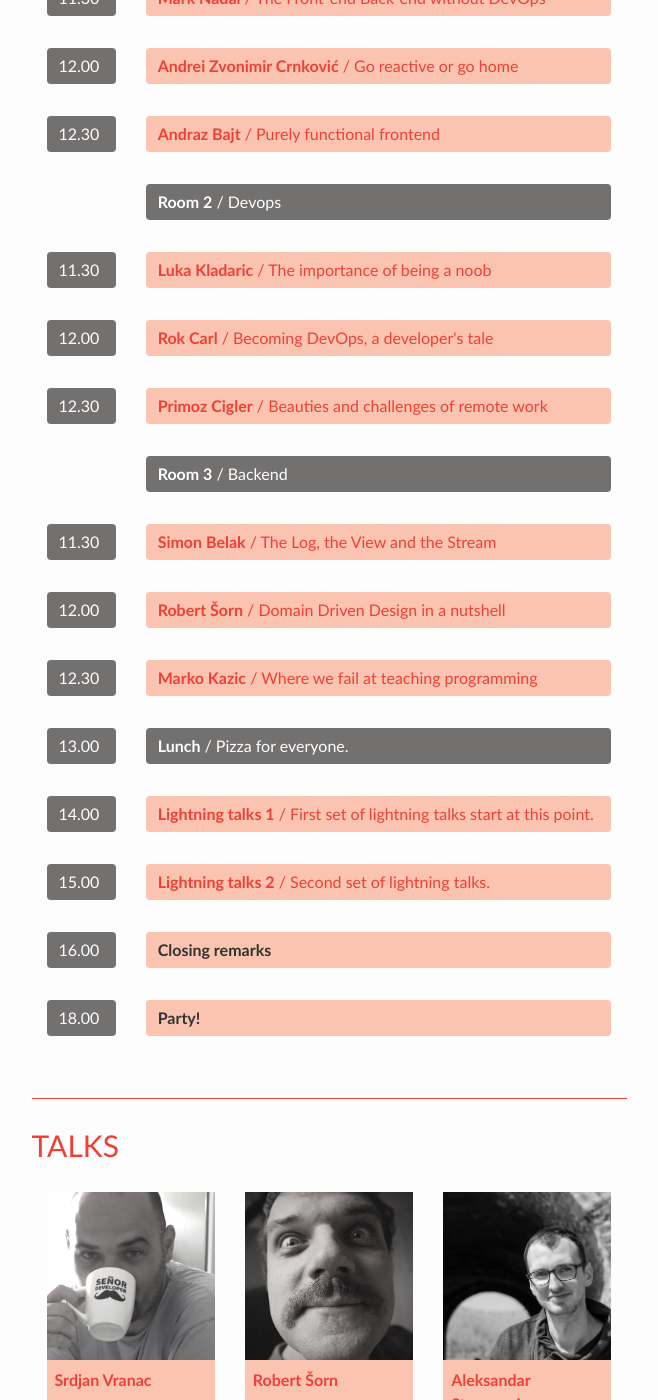
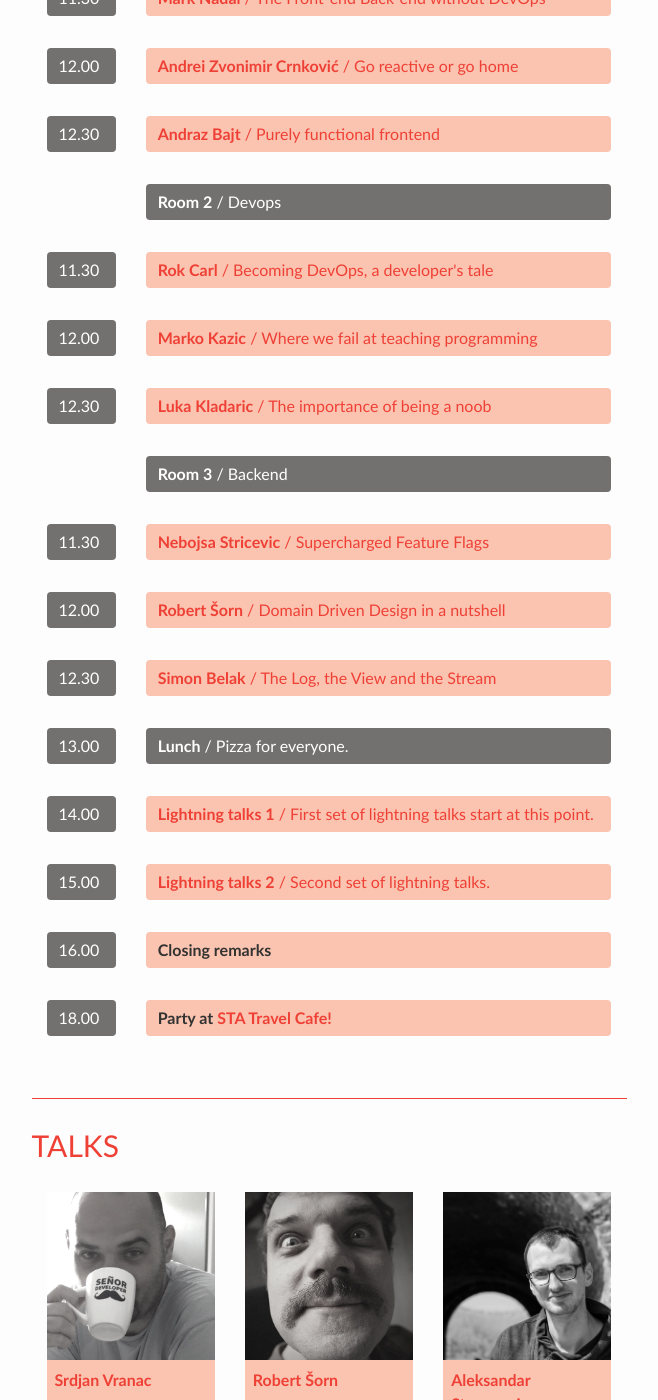
Before and after one commit to webcampsi/lj2016, a Jekyll site: the page built from index.html, in a window 1280 px wide and 1400 px high, scrolled down 2999 px. Shown: the whole window, without its empty margins (311-969 px from the left). Built offline with Jekyll 4.4.1, drawn with Linux system fonts in a browser that asks for light colours; nearby versions of some CDN libraries; comment, search, counter and statistics services are not loaded; some of the changed text lies outside the part shown.

Commit message:
Update schedule

```diff
--- a/index.html
+++ b/index.html
@@ -93,7 +93,7 @@ title: Webcamp Ljubljana 2016
 	<div class="container-fluid">
 		<div class="row">
   		<div class="col-xs-6 col-sm-2">
-    		<p class="schedule-grey">8:50</p>
+    		<p class="schedule-grey">8:00</p>
   		</div>
 			<div class="col-xs-12 col-sm-10">
     		<p class="schedule-red"><strong>Registration opens</strong> / Everyone with a ticket, welcome!</p>
@@ -196,7 +196,7 @@ title: Webcamp Ljubljana 2016
 				<p class="schedule-grey">10:30</p>
 			</div>
 			<div class="col-xs-12 col-sm-10">
-				<a href="/Nebojsa-Stricevic"><p class="schedule-red-on-red"><strong>Nebojsa Stricevic</strong> / Supercharged Feature Flags</p></a>
+				<a href="/Primoz-Cigler"><p class="schedule-red-on-red"><strong>Primoz Cigler</strong> / Beauties and challenges of remote work</p></a>
 			</div>
 		</div>
 		<div class="row">
@@ -264,7 +264,7 @@ title: Webcamp Ljubljana 2016
     		<p class="schedule-grey">11.30</p>
   		</div>
 			<div class="col-xs-12 col-sm-10">
-				<a href="/Luka-Kladaric"><p class="schedule-red-on-red"><strong>Luka Kladaric</strong> / The importance of being a noob</p></a>
+				<a href="/Rok-Carl"><p class="schedule-red-on-red"><strong>Rok Carl</strong> / Becoming DevOps, a developer's tale</p></a>
 			</div>
 		</div>
 		<div class="row">
@@ -272,7 +272,7 @@ title: Webcamp Ljubljana 2016
 				<p class="schedule-grey">12.00</p>
 			</div>
 			<div class="col-xs-12 col-sm-10">
-				<a href="/Rok-Carl"><p class="schedule-red-on-red"><strong>Rok Carl</strong> / Becoming DevOps, a developer's tale</p></a>
+				<a href="/Marko-Kazic"><p class="schedule-red-on-red"><strong>Marko Kazic</strong> / Where we fail at teaching programming</p></a>
 			</div>
 		</div>
 		<div class="row">
@@ -280,7 +280,7 @@ title: Webcamp Ljubljana 2016
 				<p class="schedule-grey">12.30</p>
 			</div>
 			<div class="col-xs-12 col-sm-10">
-				<a href="/Primoz-Cigler"><p class="schedule-red-on-red"><strong>Primoz Cigler</strong> / Beauties and challenges of remote work</p></a>
+				<a href="/Luka-Kladaric"><p class="schedule-red-on-red"><strong>Luka Kladaric</strong> / The importance of being a noob</p></a>
 			</div>
 		</div>
 		<div class="row">
@@ -293,7 +293,8 @@ title: Webcamp Ljubljana 2016
     		<p class="schedule-grey">11.30</p>
   		</div>
 			<div class="col-xs-12 col-sm-10">
-				<a href="/Simon-Belak"><p class="schedule-red-on-red"><strong>Simon Belak</strong> / The Log, the View and the Stream</p></a>
+				<a href="/Nebojsa-Stricevic"><p class="schedule-red-on-red"><strong>Nebojsa Stricevic</strong> / Supercharged Feature Flags</p></a>
+
 			</div>
 		</div>
 		<div class="row">
@@ -309,7 +310,7 @@ title: Webcamp Ljubljana 2016
 				<p class="schedule-grey">12.30</p>
 			</div>
 			<div class="col-xs-12 col-sm-10">
-				<a href="/Marko-Kazic"><p class="schedule-red-on-red"><strong>Marko Kazic</strong> / Where we fail at teaching programming</p></a>
+				<a href="/Simon-Belak"><p class="schedule-red-on-red"><strong>Simon Belak</strong> / The Log, the View and the Stream</p></a>
 			</div>
 		</div>
 		<div class="row">
@@ -349,7 +350,7 @@ title: Webcamp Ljubljana 2016
 				<p class="schedule-grey">18.00</p>
 			</div>
 			<div class="col-xs-12 col-sm-10 ">
-				<p class="schedule-red"><strong>Party!</strong></p>
+				<p class="schedule-red"><strong>Party at <a href="http://www.stapotovanja.com/sta/sta-travel-cafe">STA Travel Cafe!</a></strong></p>
 			</div>
 		</div>
 	</div><!-- end div container-fluid -->
```
